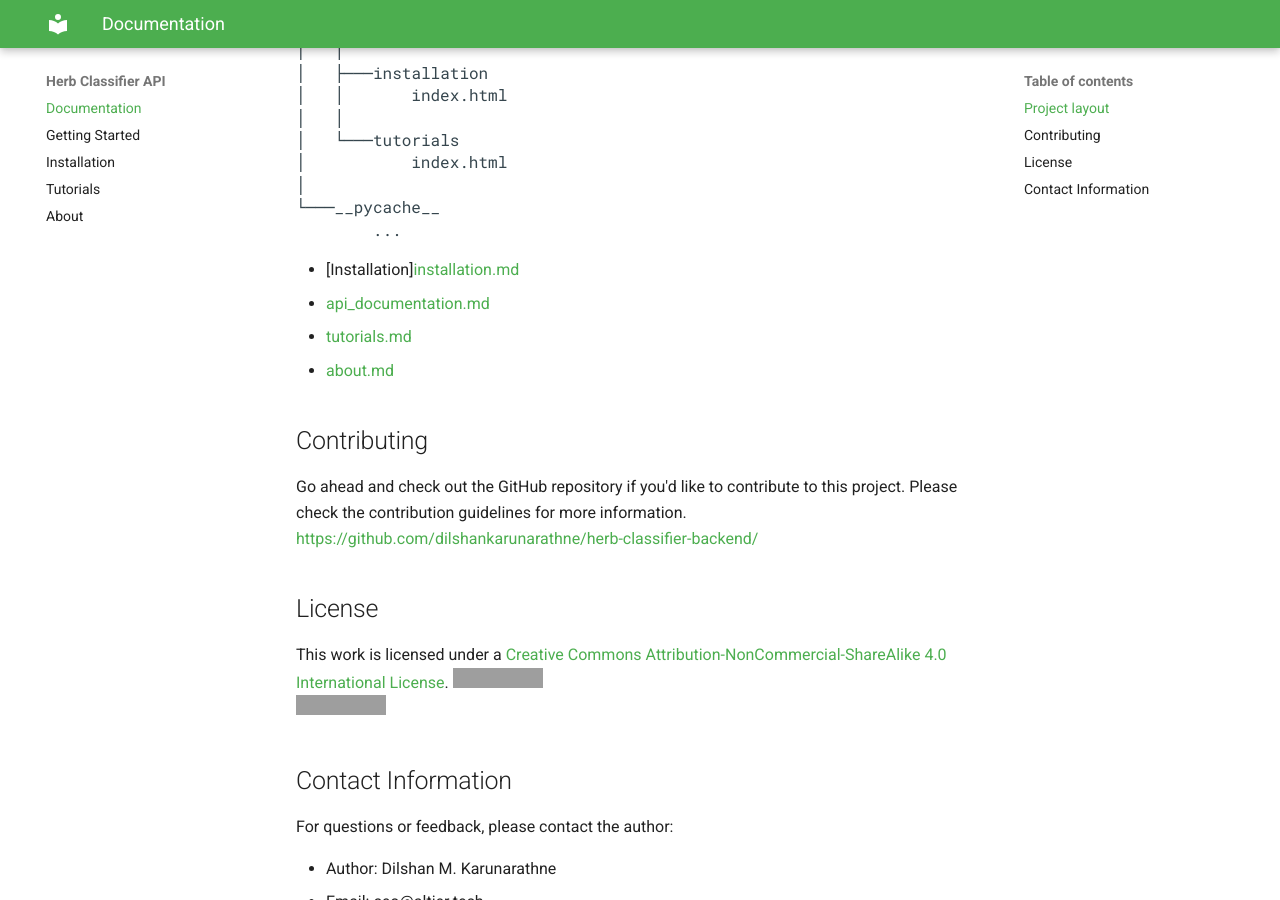
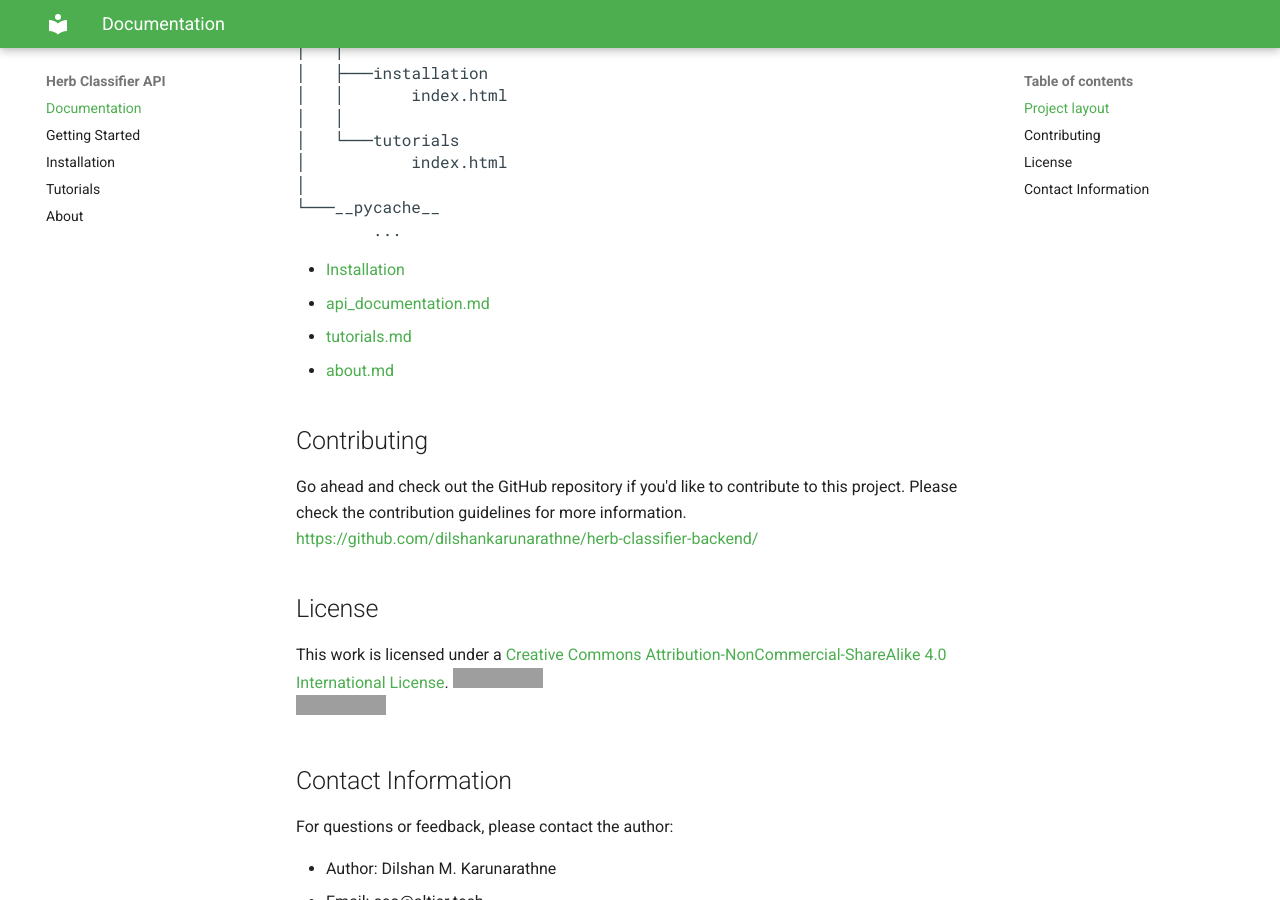
Before and after one commit to dilshankarunarathne/herb-classifier-backend, an MkDocs documentation site: the page built from docs/index.md, in a window 1280 px wide and 900 px high, scrolled down 2968 px. Built offline with MkDocs 1.6.1 and Material for MkDocs 9.7.7, drawn with Linux system fonts in a browser that asks for light colours; grey boxes are pictures that could not be loaded.

Commit message:
Update index.md

```diff
--- a/docs/index.md
+++ b/docs/index.md
@@ -138,7 +138,7 @@ application.
         ...
 </pre>
 
- - [Installation][installation.md]()
+ - [Installation](installation.md)
  - [api_documentation.md](API Documentation)
  - [tutorials.md](Tutorials)
  - [about.md](About)
```
